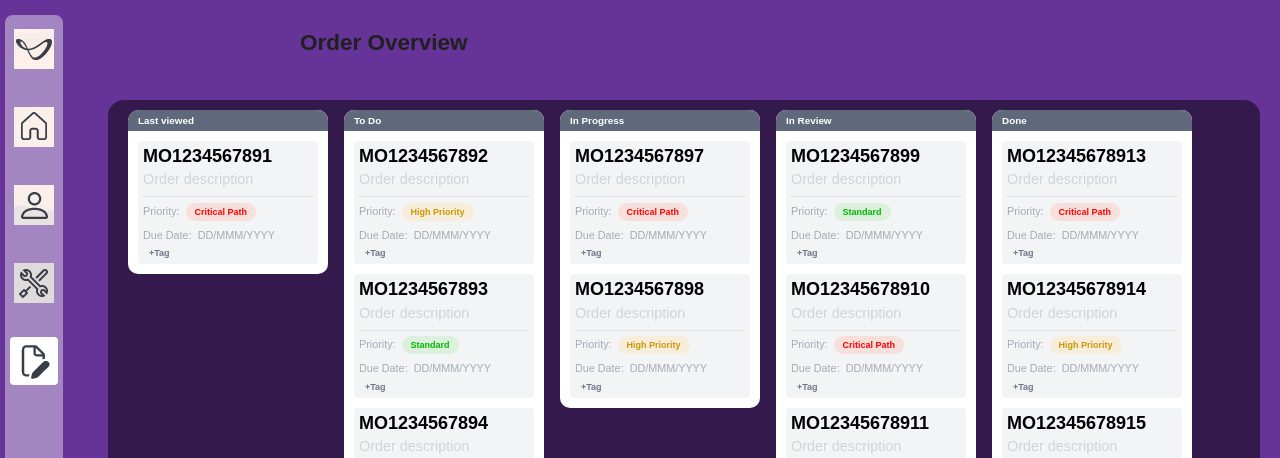
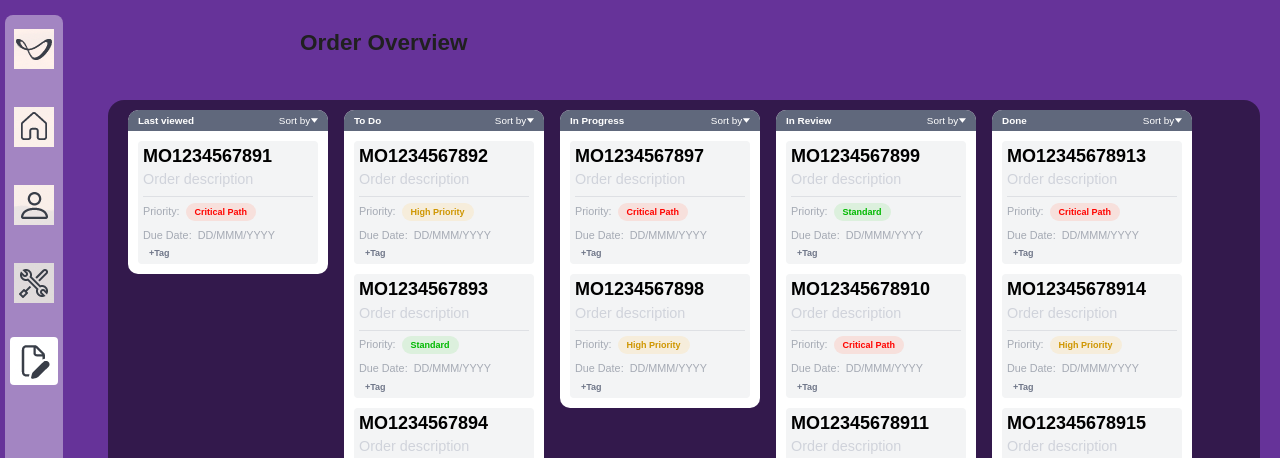
Before and after one commit to webbower/joby, a Next.js app: page / in a window 1280 px wide. Shown: the top 458 px of the page. Built offline with nearby package versions, Linux system fonts and the light colour scheme.

Commit message:
Add column sort to `<KanbanBoard>` to sort by Priority

```diff
--- a/src/feat/Kanban/ui/KanbanBoard.module.scss
+++ b/src/feat/Kanban/ui/KanbanBoard.module.scss
@@ -15,17 +15,50 @@
 	font-size: 1rem;
 	border-radius: 10px;
 	overflow-x: hidden;
-  background-color: #FFF;
+	background-color: #fff;
 	max-height: 100%;
 	display: flex;
 	flex-direction: column;
-};
+}
+
+.columnHead {
+	padding: 5px 10px;
+	background-color: #60687c;
+	color: #fff;
+	display: flex;
+	justify-content: space-between;
+	align-items: center;
+}
 
 .columnTitle {
 	font-size: 0.55em;
-  padding: 5px 10px;
-  background-color: #60687C;
-  color: #FFF;
+}
+
+.sortButton {
+	font-size: 0.55em;
+	display: flex;
+}
+
+.sort {
+  display: flex;
+  align-items: center;
+
+  &::after {
+		content: '';
+		clip-path: polygon(100% 0%, 0 0%, 50% 100%);
+		width: 0.4em;
+		height: 0.25em;
+    background-color: #fff;
+    display: block;
+	}
+}
+
+.sortOptions {
+	appearance: none;
+	background: transparent;
+	color: #fff;
+	border: 0;
+	font-size: 0.55em;
 }
 
 .cards {
--- a/src/feat/Kanban/ui/KanbanBoard.tsx
+++ b/src/feat/Kanban/ui/KanbanBoard.tsx
@@ -1,3 +1,4 @@
+import { useState } from 'react';
 import clsx from 'clsx';
 
 import { LoadingText, Stack } from '~/ui/Layout/mod';
@@ -20,21 +21,60 @@ export type KanbanBoardProps = {
 	onItemClick?: (id: string) => void;
 };
 
-export const KanbanBoard = ({
-	loading = false,
-	cards = [],
-	onItemClick = () => {},
-}: KanbanBoardProps) =>
+export const KanbanBoard = ({ loading = false, cards = [], onItemClick }: KanbanBoardProps) =>
 	loading ? (
 		<LoadingText center color="light" />
 	) : (
 		<div className={css.root}>
-			{cards.map(({ id: columnId, title: columnTitle, items }) => (
-				<section key={columnId} className={clsx(css.column)}>
-					<h2 className={css.columnTitle}>{columnTitle}</h2>
+			{cards.map(({ id, title, items }) => (
+				<KanbanColumn key={id} id={id} title={title} items={items} onItemClick={onItemClick} />
+			))}
+		</div>
+	);
+
+type KanbanColumnProps = KanbanCardsGroup & {
+	onItemClick: KanbanBoardProps['onItemClick'];
+};
+
+const sortFns: Record<string, (a: ProductOrder, b: ProductOrder) => number> = {
+	priority: (a, b) => Number(a.priority) - Number(b.priority),
+};
+
+const getOrderedItems = (
+	sortBy: string,
+	items: KanbanCardsGroup['items'],
+): KanbanCardsGroup['items'] => {
+	const sortFn = sortFns[sortBy];
+	if (!sortBy || !sortFn) {
+		return items;
+	}
+
+	return [...items].sort(sortFn);
+};
+
+const KanbanColumn = ({ id, title, items, onItemClick = () => {} }: KanbanColumnProps) => {
+	const [sortBy, setSortBy] = useState('');
+
+	return (
+		<section className={clsx(css.column)}>
+			<header className={css.columnHead}>
+				<h2 className={css.columnTitle}>{title}</h2>
+
+				<div className={css.sort}>
+					<select
+						className={css.sortOptions}
+						onChange={ev => {
+							setSortBy(ev.target.value);
+						}}
+					>
+						<option value="">Sort by</option>
+						<option value="priority">Priority</option>
+					</select>
+				</div>
+			</header>
 
 			<Stack className={css.cards}>
-						{items.map(item => (
+				{getOrderedItems(sortBy, items).map(item => (
 					<KanbanCard
 						key={`${item.constructor.name}-${item.id}`}
 						title={item.title}
@@ -47,6 +87,5 @@ export const KanbanBoard = ({
 				))}
 			</Stack>
 		</section>
-			))}
-		</div>
 	);
+};
--- a/src/ui/Actions/Button/Button.module.scss
+++ b/src/ui/Actions/Button/Button.module.scss
@@ -13,6 +13,11 @@
 	-moz-user-select: none;
 	-ms-user-select: none;
 	user-select: none;
+
+	img,
+	svg {
+		display: block;
+	}
 }
 
 // NOTE Example of setting common styles for multiple variants
@@ -65,10 +70,5 @@
 		border-radius: 50%;
 		padding: 6px;
 		border: 0;
-
-		img,
-		svg {
-			display: block;
-		}
 	}
 }
```
Lines whose indentation alone changed are shown as unchanged.
